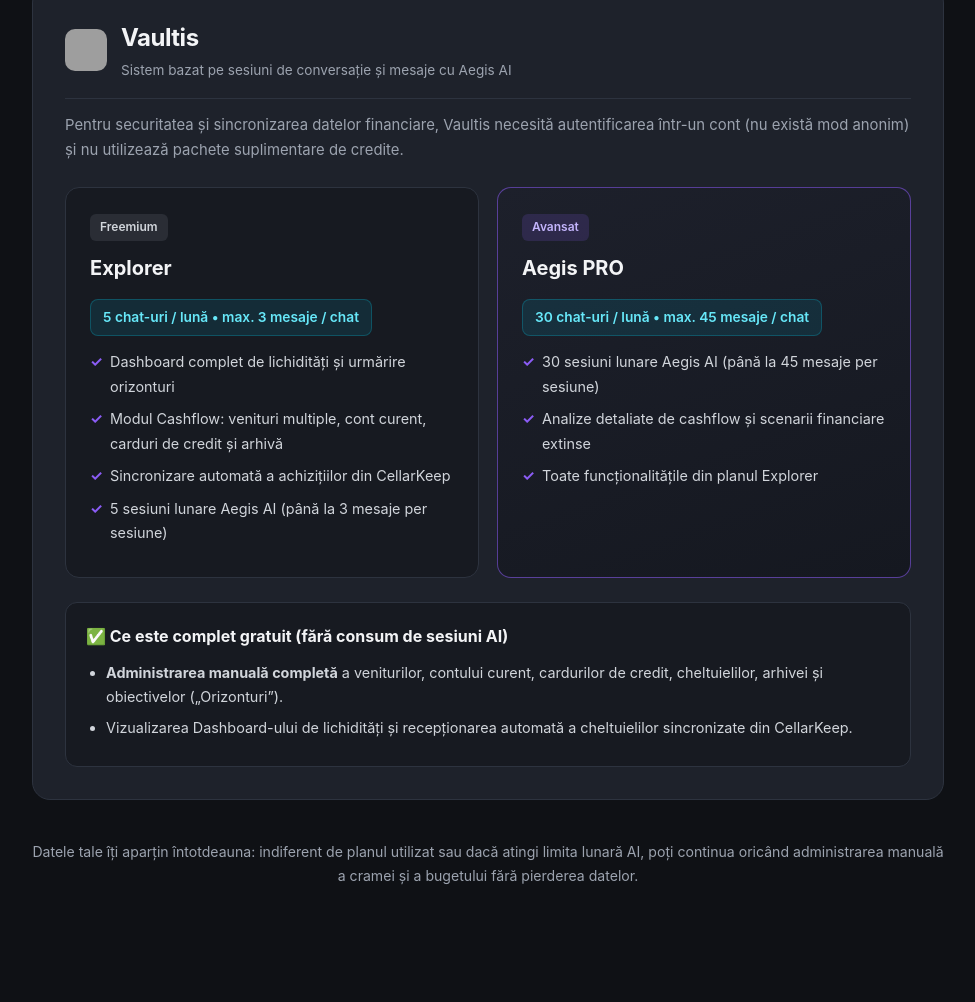
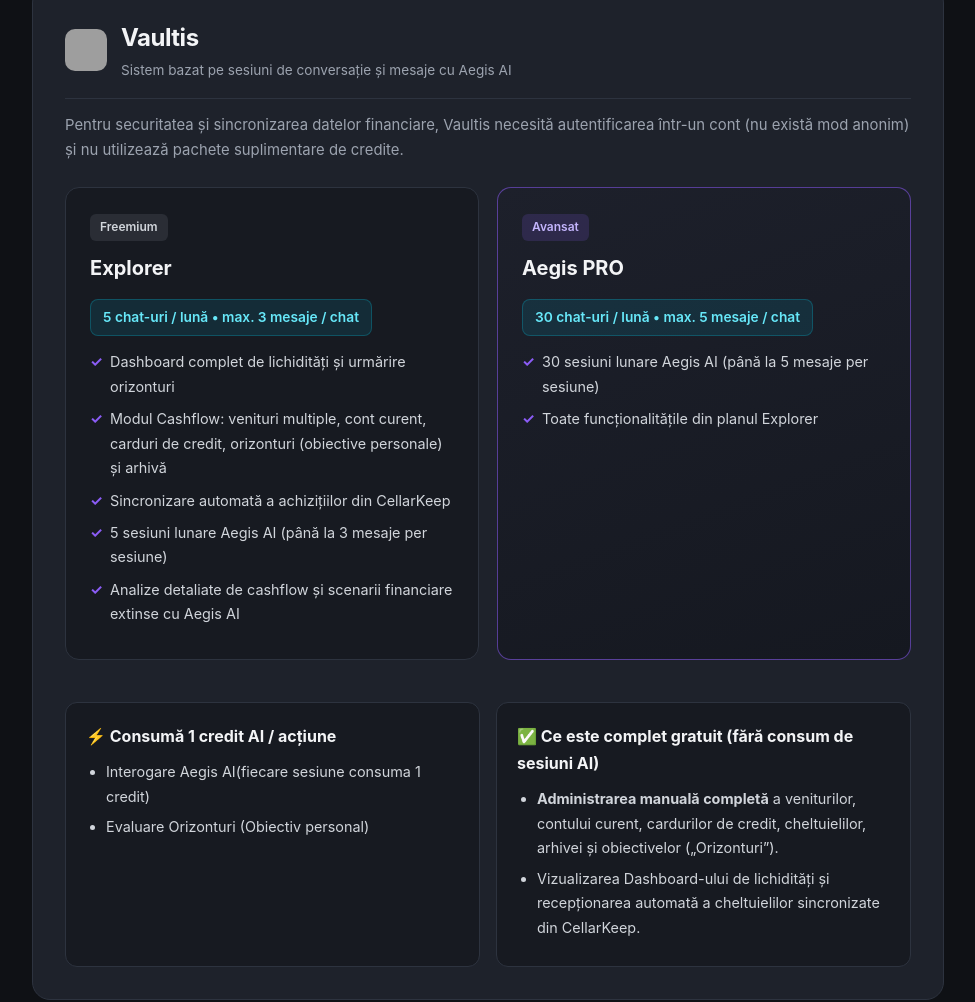
Before and after one commit to NodusShift/nodusshift.github.io, a plain HTML site: page plans.html in a window 1280 px wide. Shown: the part 1633-2635 px from the top of the page, without its empty margins (152-1127 px from the left). Before the commit the page ends 2601 px from the top, so only its background shows below. Drawn offline with Linux system fonts and the light colour scheme; grey boxes are pictures that could not be loaded.

Commit message:
Update plans.html

```diff
--- a/plans.html
+++ b/plans.html
@@ -328,9 +328,10 @@
                     <div class="quota-pill">5 chat-uri / lună &bull; max. 3 mesaje / chat</div>
                     <ul class="feature-list">
                         <li>Dashboard complet de lichidități și urmărire orizonturi</li>
-                        <li>Modul Cashflow: venituri multiple, cont curent, carduri de credit și arhivă</li>
+                        <li>Modul Cashflow: venituri multiple, cont curent, carduri de credit, orizonturi (obiective personale) și arhivă</li>
                         <li>Sincronizare automată a achizițiilor din CellarKeep</li>
                         <li>5 sesiuni lunare Aegis AI (până la 3 mesaje per sesiune)</li>
+                        <li>Analize detaliate de cashflow și scenarii financiare extinse cu Aegis AI</li>
                     </ul>
                 </article>
 
@@ -338,21 +339,29 @@
                 <article class="tier-card featured">
                     <span class="tier-badge">Avansat</span>
                     <h3>Aegis PRO</h3>
-                    <div class="quota-pill">30 chat-uri / lună &bull; max. 45 mesaje / chat</div>
+                    <div class="quota-pill">30 chat-uri / lună &bull; max. 5 mesaje / chat</div>
                     <ul class="feature-list">
-                        <li>30 sesiuni lunare Aegis AI (până la 45 mesaje per sesiune)</li>
-                        <li>Analize detaliate de cashflow și scenarii financiare extinse</li>
+                        <li>30 sesiuni lunare Aegis AI (până la 5 mesaje per sesiune)</li>
                         <li>Toate funcționalitățile din planul Explorer</li>
                     </ul>
                 </article>
             </div>
 
+            <div class="actions-split">
+                <div class="info-panel">
+                    <h4>⚡ Consumă 1 credit AI / acțiune</h4>
+                    <ul>
+                        <li>Interogare Aegis AI(fiecare sesiune consuma 1 credit)</li>
+                        <li>Evaluare Orizonturi (Obiectiv personal)</li>
+                    </ul>
+                </div>
                 <div class="info-panel">
                     <h4>✅ Ce este complet gratuit (fără consum de sesiuni AI)</h4>
                     <ul>
                         <li><strong>Administrarea manuală completă</strong> a veniturilor, contului curent, cardurilor de credit, cheltuielilor, arhivei și obiectivelor („Orizonturi”).</li>
                         <li>Vizualizarea Dashboard-ului de lichidități și recepționarea automată a cheltuielilor sincronizate din CellarKeep.</li>
                     </ul>
+                </div>
             </div>
         </section>
 
```
Lines whose indentation alone changed are shown as unchanged.
